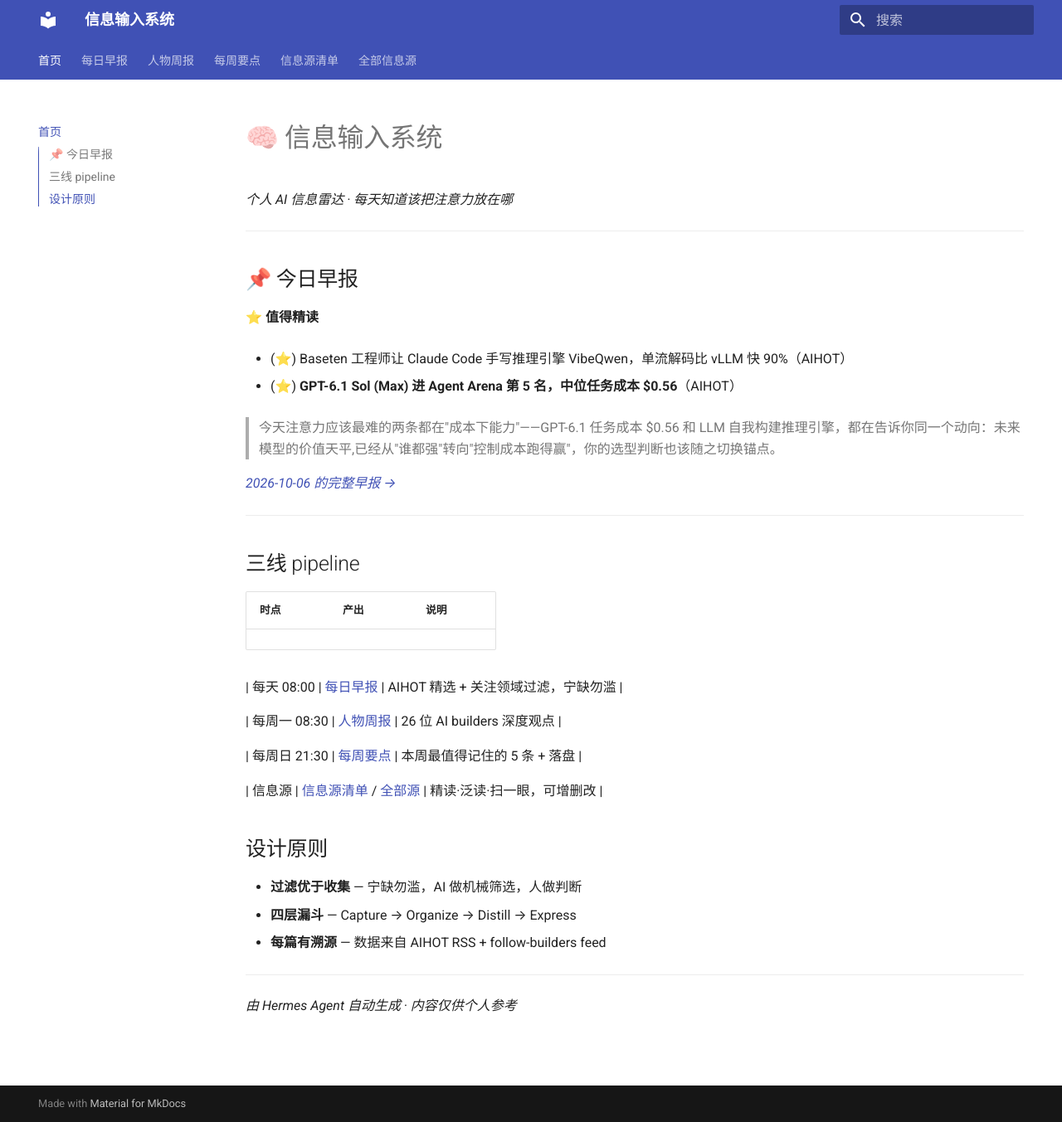
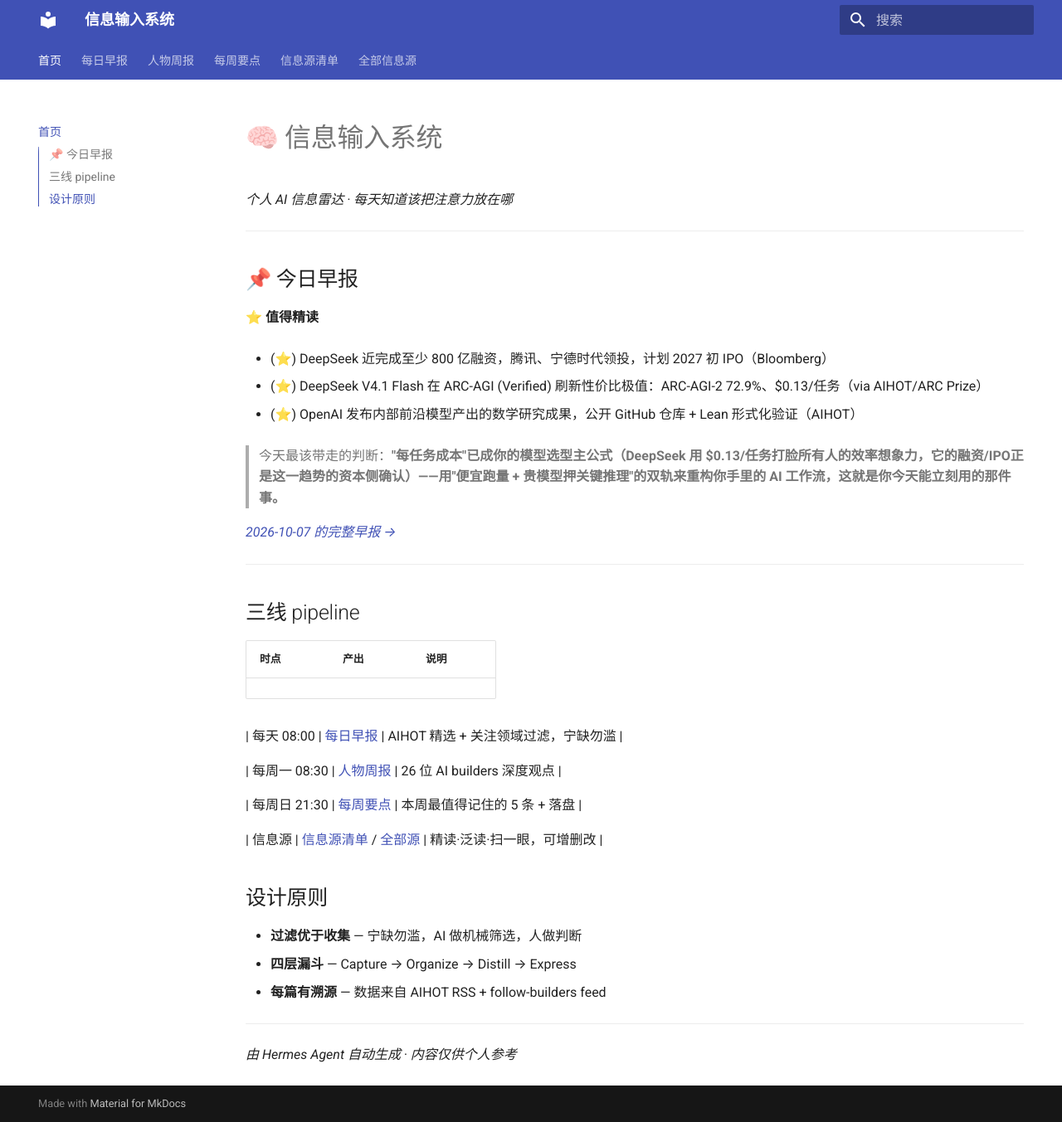
Before and after one commit to wangsiji/info-input-hub, an MkDocs documentation site: the page built from docs/index.md, in a window 1280 px wide and 1353 px high. Shown: the whole window at 83% size. Built offline with MkDocs 1.6.1 and Material for MkDocs 9.7.7, drawn with Linux system fonts in a browser that asks for light colours.

Commit message:
site: daily refresh 2026-10-07-0845

```diff
--- a/docs/index.md
+++ b/docs/index.md
@@ -8,14 +8,16 @@
 
 **⭐ 值得精读**
 
-- (⭐) Baseten 工程师让 Claude Code 手写推理引擎 VibeQwen，单流解码比 vLLM 快 90%（AIHOT）
+- (⭐) DeepSeek 近完成至少 800 亿融资，腾讯、宁德时代领投，计划 2027 初 IPO（Bloomberg）
 
-- (⭐) **GPT-6.1 Sol (Max) 进 Agent Arena 第 5 名，中位任务成本 $0.56**（AIHOT）
+- (⭐) DeepSeek V4.1 Flash 在 ARC-AGI (Verified) 刷新性价比极值：ARC-AGI-2 72.9%、$0.13/任务（via AIHOT/ARC Prize）
+
+- (⭐) OpenAI 发布内部前沿模型产出的数学研究成果，公开 GitHub 仓库 + Lean 形式化验证（AIHOT）
 
 
-> 今天注意力应该最难的两条都在"成本下能力"——GPT-6.1 任务成本 $0.56 和 LLM 自我构建推理引擎，都在告诉你同一个动向：未来模型的价值天平,已经从"谁都强"转向"控制成本跑得赢"，你的选型判断也该随之切换锚点。
+> 今天最该带走的判断：**"每任务成本"已成你的模型选型主公式（DeepSeek 用 $0.13/任务打脸所有人的效率想象力，它的融资/IPO正是这一趋势的资本侧确认）——用"便宜跑量 + 贵模型押关键推理"的双轨来重构你手里的 AI 工作流，这就是你今天能立刻用的那件事。**
 
-_[2026-10-06 的完整早报 →](daily.md#2026-10-06)_
+_[2026-10-07 的完整早报 →](daily.md#2026-10-07)_
 
 ---
 
```
Also changed, not shown: docs/daily.md (+35 -2 lines).
